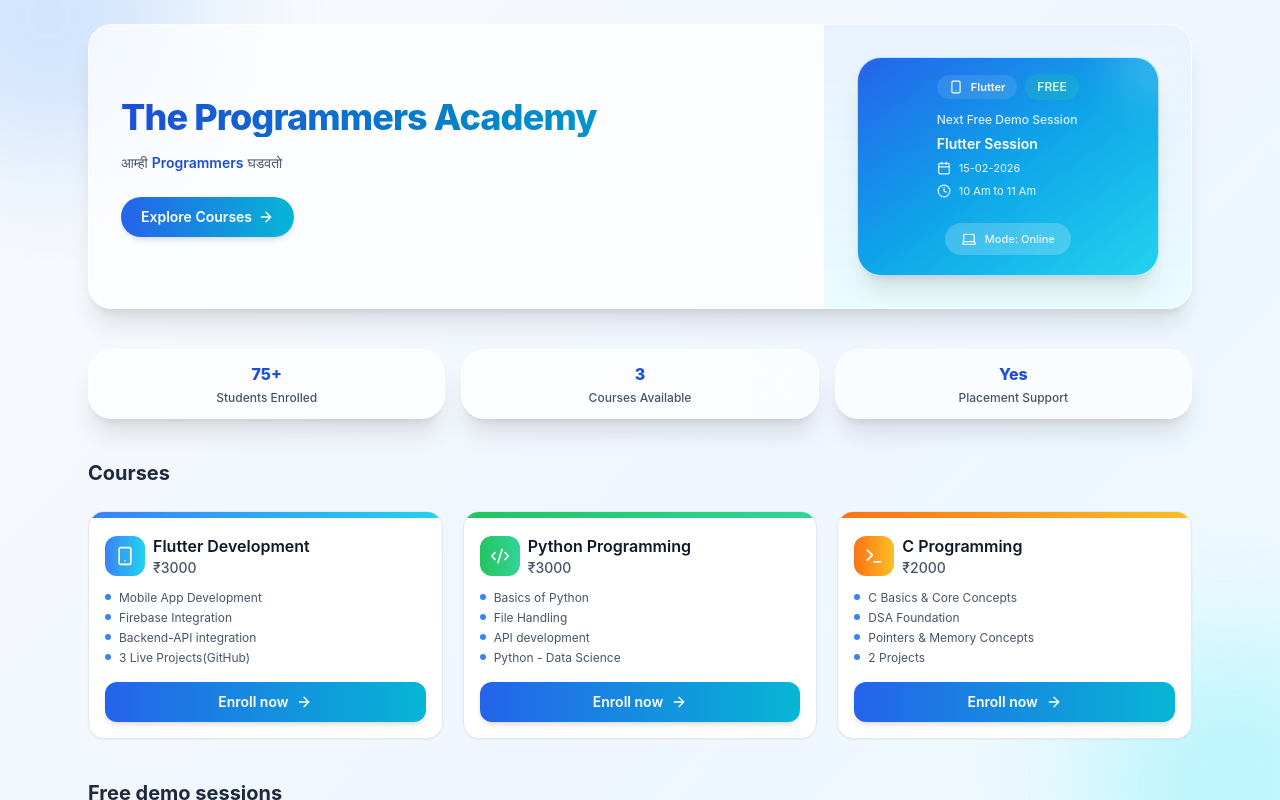
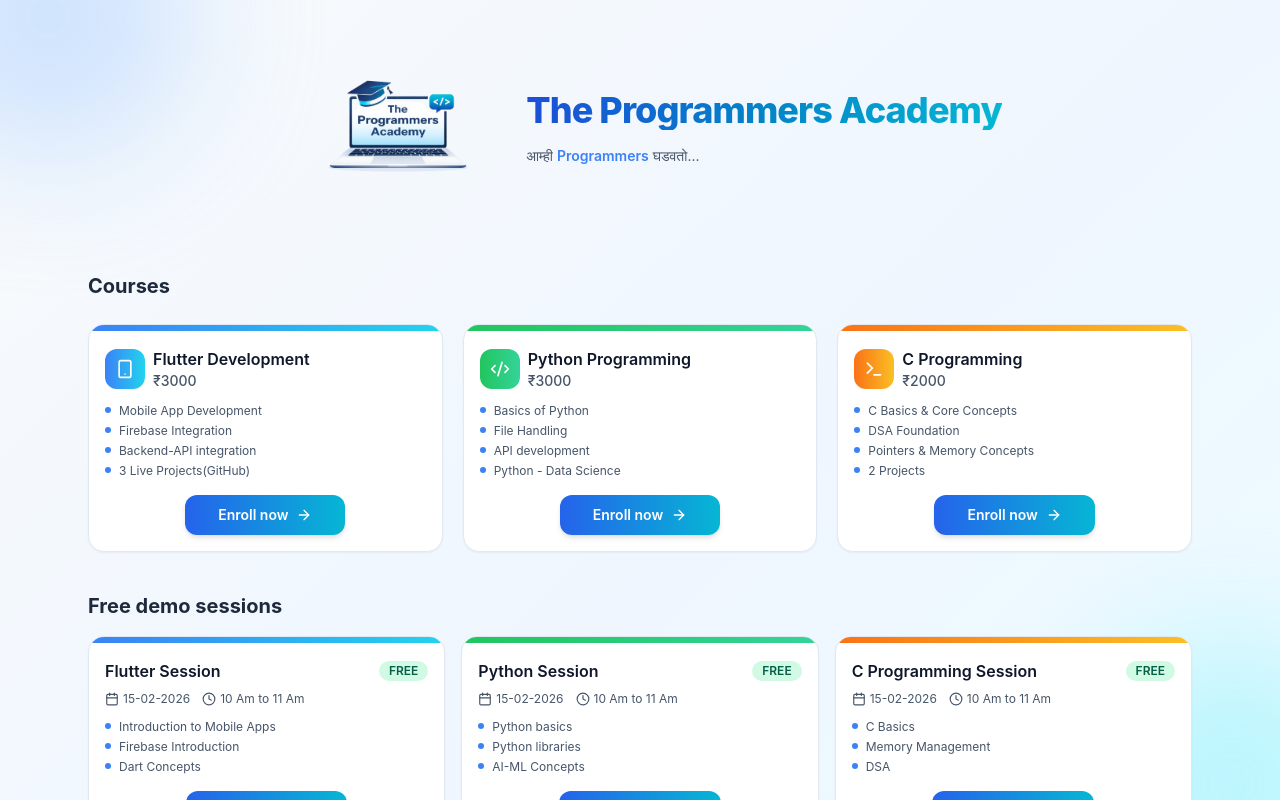
Before and after one commit to sidkhore1002/theprogrammersacademy, a React (Vite) app: page / in a window 1280 px wide. Shown: the top 800 px of the page. Built offline with nearby package versions, Linux system fonts and the light colour scheme.

Commit message:
added logo

```diff
--- a/src/pages/Dashboard.tsx
+++ b/src/pages/Dashboard.tsx
@@ -20,6 +20,7 @@ import {
 import { createRegistration } from "../services/registration";
 import { AnimatePresence, motion } from "framer-motion";
 import { Laptop } from "lucide-react";
+import logo from "../images/logo.png";
 
 type Course = {
   id: string;
@@ -637,20 +638,25 @@ export default function Dashboard() {
   return (
     <div className="flex flex-1 flex-col gap-10">
       {/* HERO */}
+
       <motion.section
         initial={{ opacity: 0, y: -20 }}
         animate={{ opacity: 1, y: 0 }}
         transition={{ duration: 0.5 }}
-        className="card-glass relative overflow-hidden px-5 py-6 sm:px-8 sm:py-8"
+        className="relative overflow-hidden px-4 py-4 sm:px-6 sm:py-6"
       >
-        <div className="absolute inset-y-0 right-0 hidden w-1/3 bg-gradient-to-b from-blue-100/60 to-cyan-100/40 sm:block" />
+        <div className="grid items-center gap-2 md:grid-cols-[auto_auto] justify-center">
+          {/* LEFT IMAGE */}
+          <div className="flex justify-center">
+            <img
+              src={logo}
+              // alt="Programmers Academy"
+              className="w-30 sm:w-50 md:w-60"
+            />
+          </div>
 
-        <div className="relative grid gap-6 sm:grid-cols-[minmax(0,2fr)_minmax(0,0.85fr)] items-center">
-          <div className="space-y-3 sm:space-y-4">
-            {/* <div className="inline-flex items-center gap-2 rounded-full bg-blue-50/80 px-3 py-1 text-[11px] font-semibold text-blue-700 ring-1 ring-blue-100">
-              <Sparkles className="h-3.5 w-3.5" />
-              <span>Learn · Build · Grow</span>
-            </div> */}
+          {/* RIGHT CONTENT */}
+          <div className="flex flex-col items-center md:items-start text-center md:text-left space-y-3 sm:space-y-4">
 
             <h1 className="bg-gradient-to-r from-blue-700 via-sky-600 to-cyan-500 bg-clip-text text-2xl font-extrabold tracking-tight text-transparent sm:text-3xl md:text-4xl">
               The Programmers Academy
@@ -658,87 +664,37 @@ export default function Dashboard() {
 
             <p className="max-w-xl text-xs text-slate-600 sm:text-sm">
               आम्ही{" "}
-              <span className="font-semibold text-blue-700">Programmers</span>{" "}
-              घडवतो
+              <span className="font-semibold text-blue-500">Programmers</span>{" "}
+              घडवतो...
             </p>
 
-            <div className="flex flex-wrap items-center gap-3 pt-1 sm:pt-2">
-              <button onClick={handleExploreClick} className="btn-primary">
-                <span className="inline-flex items-center gap-1.5">
-                  Explore Courses
-                  <ArrowRight className="h-4 w-4" />
-                </span>
-              </button>
-
-              {/* <div className="flex items-center gap-2 text-[11px] text-slate-600 sm:text-xs">
-                <div className="flex items-center -space-x-2">
-                  <div className="h-7 w-7 rounded-full bg-gradient-to-br from-blue-500 to-cyan-500 text-[10px] font-bold text-white shadow-md flex items-center justify-center">
-                    A
-                  </div>
-                  <div className="h-7 w-7 rounded-full bg-gradient-to-br from-indigo-500 to-sky-500 text-[10px] font-bold text-white shadow-md flex items-center justify-center">
-                    S
-                  </div>
-                  <div className="h-7 w-7 rounded-full bg-gradient-to-br from-emerald-500 to-teal-500 text-[10px] font-bold text-white shadow-md flex items-center justify-center">
-                    R
-                  </div>
-                </div>
-                <span>500+ students already learning with us</span>
-              </div> */}
-            </div>
           </div>
 
-          <motion.div
-            initial={{ opacity: 0, x: 20 }}
-            animate={{ opacity: 1, x: 0 }}
-            transition={{ delay: 0.1, duration: 0.5 }}
-            className="card-glass relative hidden h-full min-h-[180px] items-center justify-center rounded-3xl bg-gradient-to-br from-blue-600 via-sky-500 to-cyan-400 p-4 text-white shadow-2xl sm:flex"
-          >
-            <div className="absolute -top-6 -right-6 h-16 w-16 rounded-full bg-white/20 blur-xl" />
-            <div className="space-y-3">
-              <div className="flex items-center gap-2">
-                {/* Flutter pill */}
-                <div className="inline-flex items-center gap-2 rounded-full bg-white/10 px-3 py-1 text-[11px] font-semibold">
-                  <Smartphone className="h-3.5 w-3.5" />
-                  <span>Flutter</span>
-                </div>
-
-                {/* FREE pill */}
-                <div className="inline-flex items-center rounded-full bg-emerald-400/20 px-3 py-1 text-[12px] font-semibold text-emerald-100">
-                  FREE
-                </div>
-              </div>
-
-              <div className="space-y-1.5">
-                <p className="text-xs font-medium text-blue-50/90">
-                  Next Free Demo Session
-                </p>
-                <p className="text-sm font-semibold">
-                  {sessions[0]?.title ?? "Programming Demo Session"}
-                </p>
-
-                <div className="flex items-center gap-2 text-[11px] text-blue-50">
-                  <Calendar className="h-3.5 w-3.5" />
-                  <span>{sessions[0]?.dateText}</span>
-                </div>
-                <div className="flex items-center gap-2 text-[11px] text-blue-50">
-                  <Clock className="h-3.5 w-3.5" />
-                  <span>{sessions[0]?.timeText}</span>
-                </div>
-              </div>
-
-              <div className="flex items-center justify-center pt-2 min-h-[48px]">
-                <div className="inline-flex items-center gap-2 rounded-full bg-white/20 px-4 py-2 text-[11px] font-medium text-blue-50">
-                  <Laptop className="h-4 w-4" />
-                  <span>Mode: Online</span>
-                </div>
-              </div>
-            </div>
-          </motion.div>
         </div>
       </motion.section>
 
+      {/* <motion.section
+        initial={{ opacity: 0, y: -20 }}
+        animate={{ opacity: 1, y: 0 }}
+        transition={{ duration: 0.5 }}
+        className="relative overflow-hidden px-1 py-1 sm:px-1 sm:py-1"
+      >
+        <div className="flex flex-col items-center justify-center text-center min-h-[100px] space-y-3 sm:space-y-4">
+
+          <h1 className="bg-gradient-to-r from-blue-700 via-sky-600 to-cyan-500 bg-clip-text text-2xl font-extrabold tracking-tight text-transparent sm:text-3xl md:text-4xl">
+            The Programmers Academy
+          </h1>
+
+          <p className="max-w-xl text-xs text-slate-600 sm:text-sm">
+            आम्ही{" "}
+            <span className="font-semibold text-blue-500">Programmers</span>{" "}
+            घडवतो...
+          </p>
+        </div>
+      </motion.section> */}
+
       {/* STATS */}
-      <motion.section
+      {/* <motion.section
         initial={{ opacity: 0, y: 20 }}
         whileInView={{ opacity: 1, y: 0 }}
         viewport={{ once: true, amount: 0.2 }}
@@ -763,7 +719,7 @@ export default function Dashboard() {
             </div>
           </motion.div>
         ))}
-      </motion.section>
+      </motion.section> */}
 
       {/* COURSES: syllabus first, then enroll */}
       <section id="courses-section" className="space-y-6">
@@ -825,7 +781,7 @@ export default function Dashboard() {
                   <button
                     type="button"
                     onClick={() => openCourseForm(course)}
-                    className="mt-4 flex w-full items-center justify-center gap-2 rounded-xl bg-gradient-to-r from-blue-600 to-cyan-500 py-2.5 text-sm font-semibold text-white shadow-md transition hover:opacity-95"
+                    className="mt-4 flex w-1/2 mx-auto items-center justify-center gap-2 rounded-xl bg-gradient-to-r from-blue-600 to-cyan-500 py-2.5 text-sm font-semibold text-white shadow-md transition hover:opacity-95"
                   >
                     Enroll now
                     <ArrowRight className="h-4 w-4" />
@@ -895,10 +851,10 @@ export default function Dashboard() {
                   <button
                     type="button"
                     onClick={() => openSessionForm(s)}
-                    className="mt-4 flex w-full items-center justify-center gap-2 rounded-xl bg-gradient-to-r from-blue-600 to-cyan-500 py-2.5 text-sm font-semibold text-white shadow-md transition hover:opacity-95"
+                    className="mt-4 flex w-1/2 mx-auto items-center justify-center gap-2 rounded-xl bg-gradient-to-r from-blue-600 to-cyan-500 py-2.5 text-sm font-semibold text-white shadow-md transition hover:opacity-95"
                   >
-                    Register for session
-                    <ArrowRight className="h-4 w-4" />
+                    Register for Free
+                    {/* <ArrowRight className="h-4 w-4" /> */}
                   </button>
                 </div>
               </motion.div>
```
Also changed, not shown: src/images/logo.png (added).
